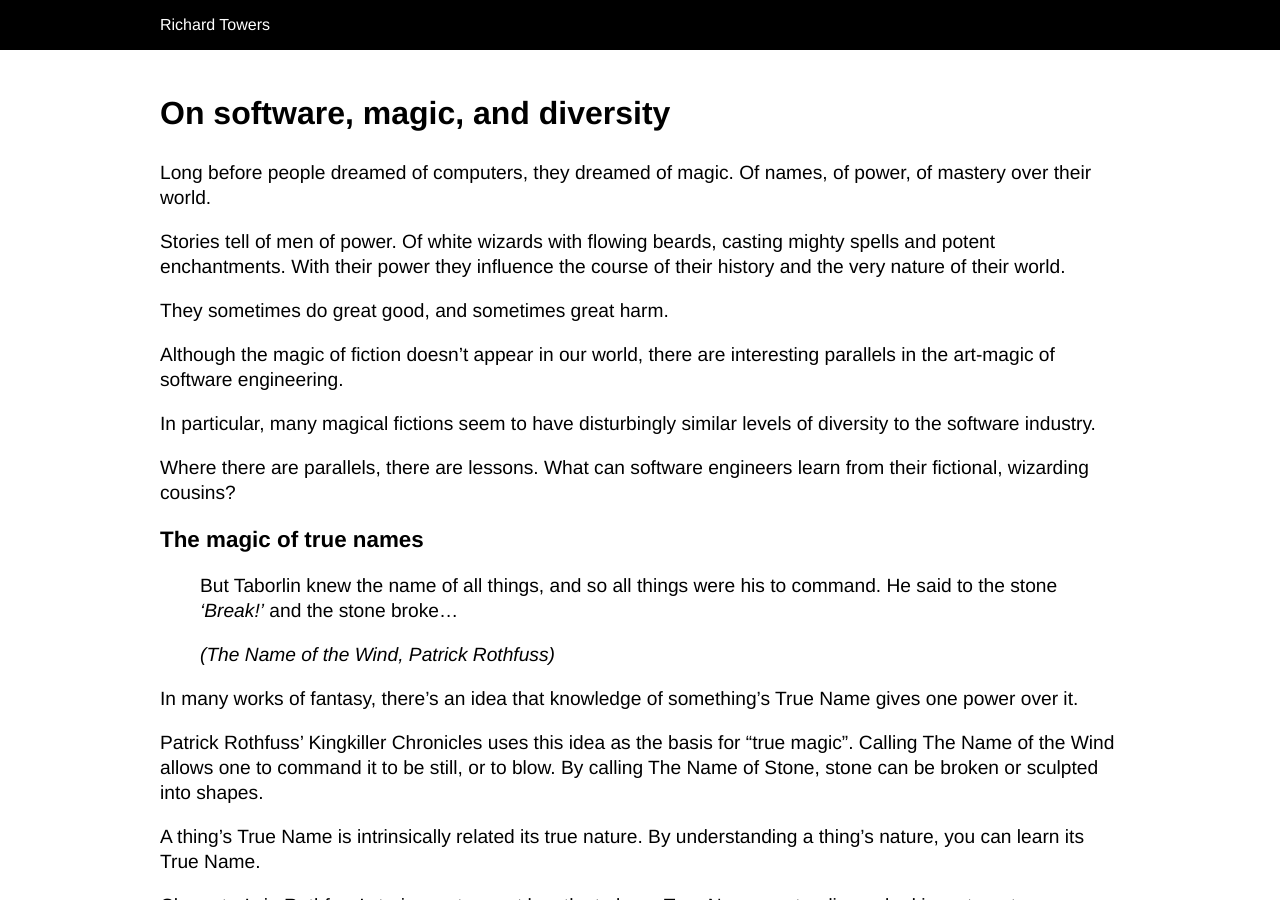
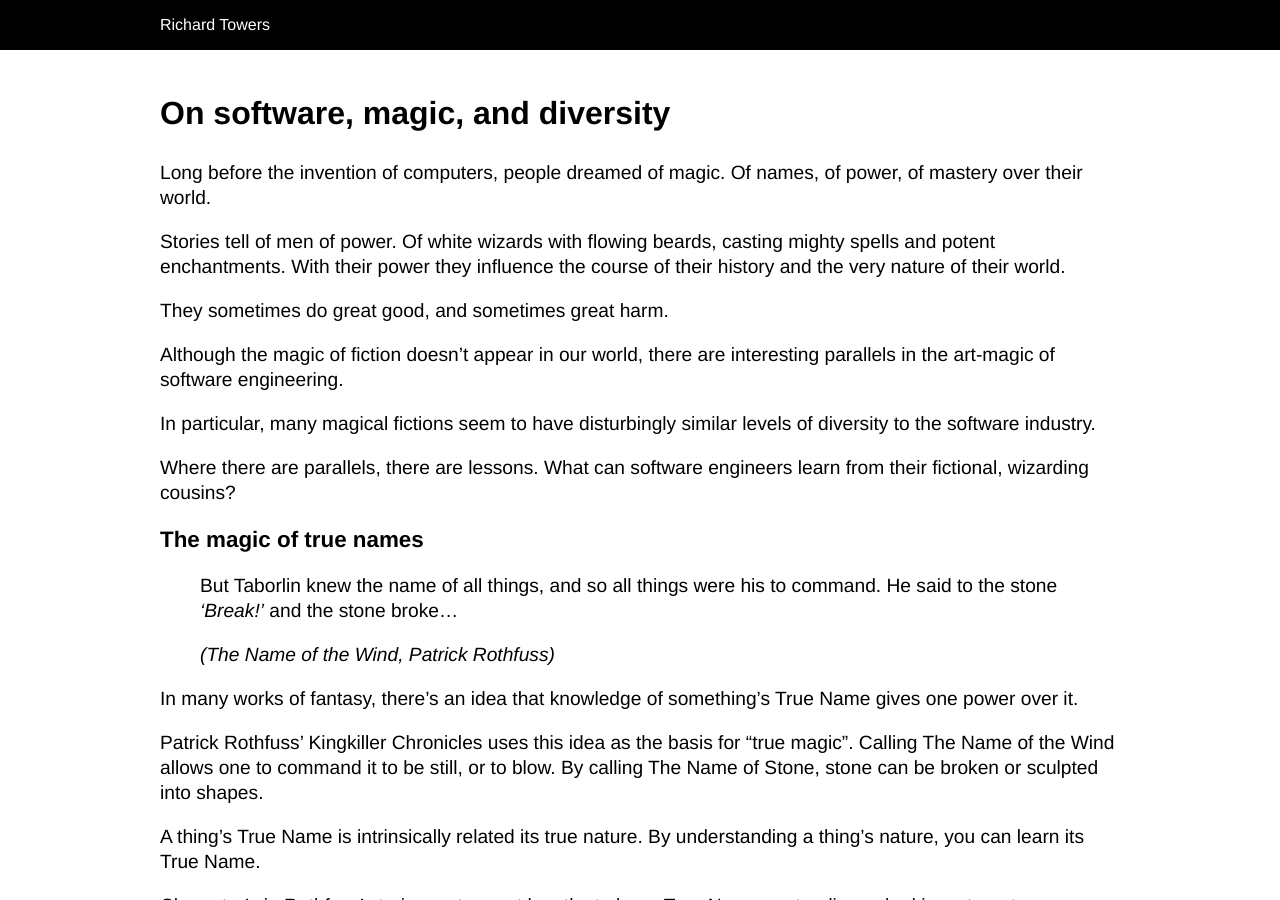
Before and after one commit to richardTowers/richardtowers.github.com, a Jekyll site: the page built from _posts/2019-06-16-software-magic-and-diversity.md, in a window 1280 px wide and 900 px high. Built offline with Jekyll 4.4.1, drawn with Linux system fonts in a browser that asks for light colours.

Commit message:
Simplify introductory sentence

```diff
--- a/_posts/2019-06-16-software-magic-and-diversity.md
+++ b/_posts/2019-06-16-software-magic-and-diversity.md
@@ -2,7 +2,7 @@
 layout: post
 title: "On software, magic, and diversity"
 excerpt: >
-  Long before people dreamed of computers, they dreamed of magic. Of names, of
+  Long before the invention of computers, people dreamed of magic. Of names, of
   power, of mastery over their world.
 
   Stories tell of men of power, of white wizards with flowing beards, casting
@@ -24,7 +24,7 @@ excerpt: >
 On software, magic, and diversity
 =================================
 
-Long before people dreamed of computers, they dreamed of magic. Of names, of
+Long before the invention of computers, people dreamed of magic. Of names, of
 power, of mastery over their world.
 
 Stories tell of men of power. Of white wizards with flowing beards, casting
```
